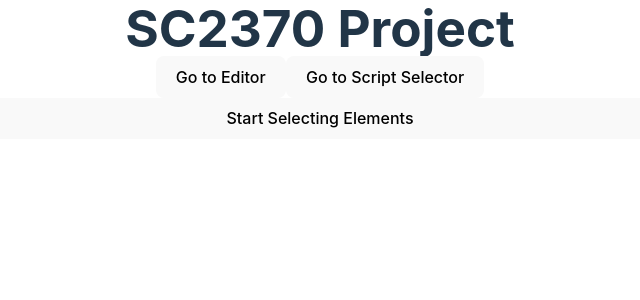
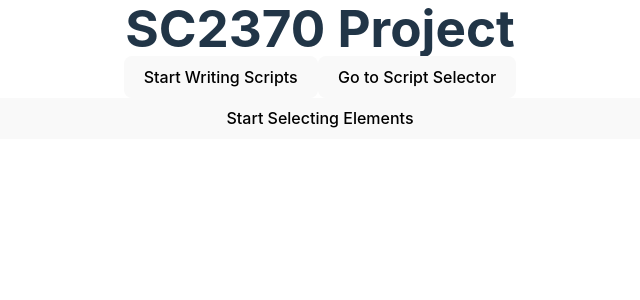
Before and after one commit to SophieClaxton/CSTII-dissertation, a React (Vite) app in the folder frontend/: page / in a window 1280 px wide. Shown: the top 300 px of the page, without its empty margins (320-960 px from the left). Built offline with nearby package versions, Linux system fonts and the light colour scheme; no server answers.

Commit message:
MIBE-46: feat: incorporate new navigation

```diff
--- a/frontend/src/panel/components/HelperScriptSelector.tsx
+++ b/frontend/src/panel/components/HelperScriptSelector.tsx
@@ -1,13 +1,13 @@
 import { useNavigationContext } from '../contexts/contextHooks';
 
 const HelperScriptSelector = () => {
-  const { removeCurrentScreen } = useNavigationContext();
+  const { goBack } = useNavigationContext();
 
   return (
     <div className="script-selection-page page">
       <div className="page-title">
         <h1>Your Scripts</h1>
-        <button className="back-button" onClick={removeCurrentScreen}>
+        <button className="back-button" onClick={goBack}>
           Back
         </button>
       </div>
--- a/frontend/src/panel/components/HomeScreen.tsx
+++ b/frontend/src/panel/components/HomeScreen.tsx
@@ -1,6 +1,9 @@
 import ClickedElementsDisplay from './ClickedElementsDisplay';
 import { useNavigationContext } from '../contexts/contextHooks';
-import { editorScreen, scriptSelectorScreen } from '../navigation/screens';
+import {
+  helperScriptsScreen,
+  scriptSelectorScreen,
+} from '../navigation/screens';
 
 const HomeScreen: React.FC = () => {
   const { goTo } = useNavigationContext();
@@ -8,7 +11,9 @@ const HomeScreen: React.FC = () => {
   return (
     <>
       <h1>SC2370 Project</h1>
-      <button onClick={() => goTo(editorScreen)}>Go to Editor</button>
+      <button onClick={() => goTo(helperScriptsScreen)}>
+        Start Writing Scripts
+      </button>
       <button onClick={() => goTo(scriptSelectorScreen)}>
         Go to Script Selector
       </button>
--- a/frontend/src/panel/navigation/screens.tsx
+++ b/frontend/src/panel/navigation/screens.tsx
@@ -1,3 +1,4 @@
+import HelperScriptSelector from '../components/HelperScriptSelector';
 import Editor from '../editor/Editor';
 import ScriptSelectionPage from '../support/script_selection/ScriptSelectionPage';
 import UserScriptSelectionPage from '../support/script_selection/UserScriptSelectionPage';
@@ -5,11 +6,17 @@ import WebsiteScriptSelectionPage from '../support/script_selection/WebsiteScrip
 import ScriptSupport from '../support/script_support/ScriptSupport';
 import {
   EditorScreen,
+  HelperScriptsScreen,
   ScriptSelectorScreen,
   ScriptSupportScreen,
   UserScriptSelectorScreen,
   WebsiteScriptSelectorScreen,
 } from './ScreenType';
+
+const helperScriptsScreen: HelperScriptsScreen = {
+  type: 'HelperScripts',
+  component: <HelperScriptSelector />,
+};
 
 const editorScreen: EditorScreen = {
   type: 'Editor',
@@ -44,6 +51,7 @@ const scriptSupportScreen = (scriptId: number): ScriptSupportScreen => ({
 });
 
 export {
+  helperScriptsScreen,
   editorScreen,
   scriptSelectorScreen,
   userScriptSelectorScreen,
```
Also changed, not shown: frontend/src/panel/navigation/ScreenType.ts (+7 -1 lines), 1 other file (tests, documents, lock files or other folders).
